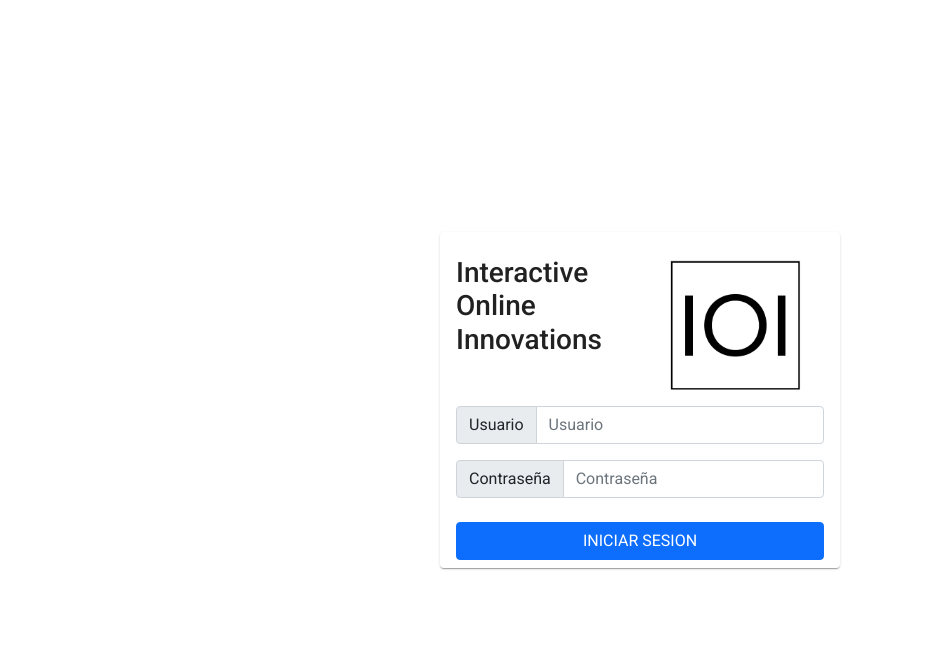
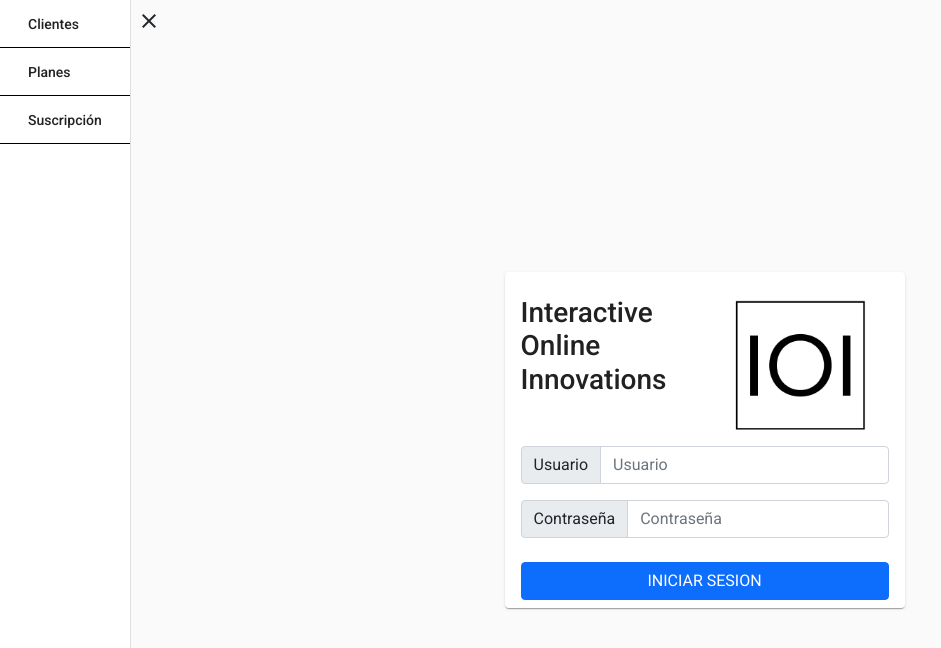
Before and after one commit to battysauiro/inovations-app, an Angular app: page /login in a window 1280 px wide. Shown: the top 648 px of the page, without its empty margins (0-941 px from the left). Built offline with nearby package versions, Linux system fonts and the light colour scheme.

Commit message:
configuracion del inicio de sesion

```diff
--- a/src/app/app.component.html
+++ b/src/app/app.component.html
@@ -1 +1,15 @@
-<router-outlet></router-outlet>
+
+<mat-sidenav-container *ngIf="true" class="h-100">
+    <mat-sidenav [opened]="isSidenavOpen" #sidenav mode="side">
+      <app-dashboard></app-dashboard>
+    </mat-sidenav>
+
+    <mat-sidenav-content>
+        <button mat-icon-button color="accent"  (click)="toggleSidenav()" aria-label="Example icon button with a menu icon">
+            <mat-icon class="text-dark">{{ isSidenavOpen ? 'close' : 'menu' }}</mat-icon>
+        </button>
+      <div>
+        <router-outlet></router-outlet>
+      </div>
+    </mat-sidenav-content>
+  </mat-sidenav-container>
--- a/src/app/app.component.ts
+++ b/src/app/app.component.ts
@@ -1,4 +1,5 @@
-import { Component } from '@angular/core';
+import { Component, ViewChild } from '@angular/core';
+import { MatSidenav } from '@angular/material/sidenav';
 
 @Component({
   selector: 'app-root',
@@ -7,4 +8,13 @@ import { Component } from '@angular/core';
 })
 export class AppComponent {
   title = 'inovations-app';
+  @ViewChild('sidenav')
+  sidenav!: MatSidenav;
+
+  isSidenavOpen = true;
+  toggleSidenav() {
+    console.log(this.sidenav);
+    this.sidenav.toggle();
+    this.isSidenavOpen = this.sidenav.opened;
+  }
 }
--- a/src/app/login/login.component.html
+++ b/src/app/login/login.component.html
@@ -18,6 +18,6 @@
         <mat-card-actions  class="ms-0 me-0">
             <a href="/inicio" class="btn btn-primary w-100">INICIAR SESION</a>
         </mat-card-actions>
-      </mat-card>
+    </mat-card>
 
 </div>
```
